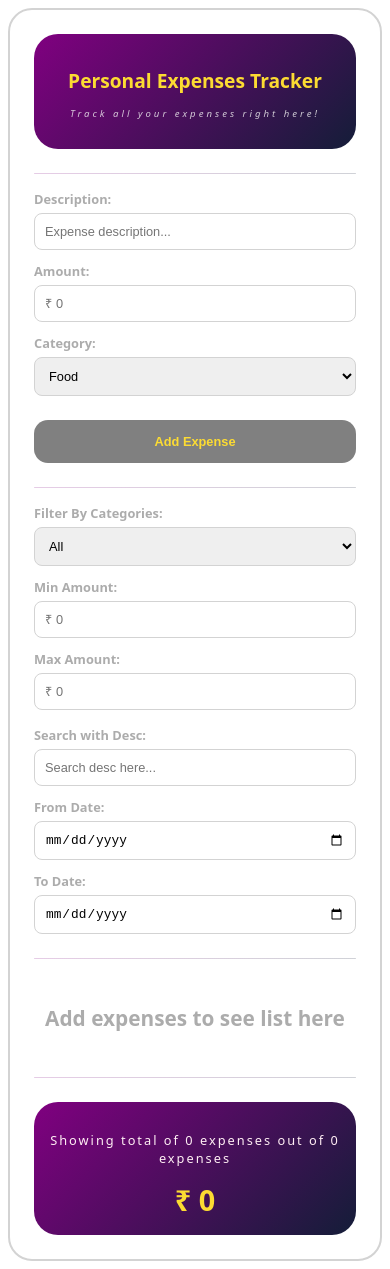
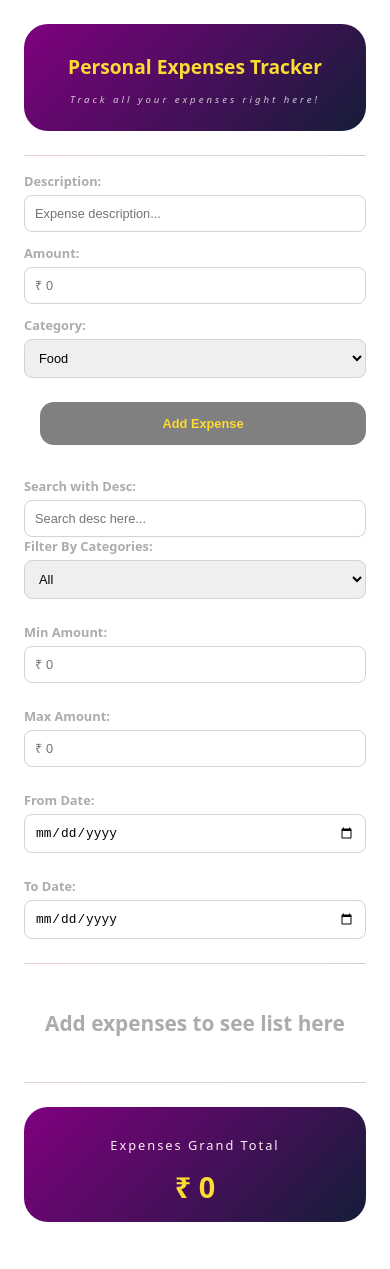
Before and after one commit to avtarsingh99/expense-tracker, a React (Vite) app: page / in a window 390 px wide. After the commit the page ends 1246 px from the top, so only its background shows below. Built offline with nearby package versions, Linux system fonts and the light colour scheme.

Commit message:
responsivness fixed

```diff
--- a/src/App.css
+++ b/src/App.css
@@ -1,7 +1,6 @@
 .app {
-  margin: 0 auto;
-  padding: 24px;
-  max-width: 900px;
+  margin: 0;
+  max-width: 100vw;
   font-family:
     system-ui,
     -apple-system,
@@ -15,13 +14,12 @@
     "Helvetica Neue",
     sans-serif;
   box-sizing: border-box;
-  border: 2px solid lightgrey;
   border-radius: 24px;
 }
 
 header {
   background: linear-gradient(135deg, purple, #141d38);
-  padding: 20px;
+  padding: 16px;
   border-radius: 24px;
   text-align: center;
 }
@@ -48,32 +46,66 @@ header p {
   opacity: 0.2;
 }
 
+.main {
+  display: flex;
+  gap: 32px;
+  align-items: flex-start;
+}
+
+.sidebar {
+  max-width: 360px;
+  padding: 20px;
+  display: flex;
+  flex-direction: column;
+  border-right: 1px solid lightgrey;
+}
+
+.content {
+  margin-top: 20px;
+}
+
+.search-group {
+  display: flex;
+  justify-content: space-between;
+}
+
+.filters-group {
+  display: flex;
+  justify-content: space-between;
+  gap: 24px;
+}
+
 /* Expense form */
 .top-group {
   display: flex;
-  justify-content: space-between;
-  margin-top: 16px;
+  flex-direction: column;
+  gap: 20px;
 }
 
-.top-group label {
+.input-group label {
   display: block;
   font-weight: bold;
   color: #acacac;
 }
 
-.top-group input,
-select {
+.input-group {
+  width: 100%;
+}
+
+.input-group input,
+.input-group select {
   padding: 12px;
   border-radius: 14px;
   border: 2px solid lightgrey;
   font-size: 1rem;
   margin-top: 5px;
   box-sizing: border-box;
-  width: 220px;
+  width: 100%;
 }
 
 .bottom-group {
   margin-top: 24px;
+  margin-left: 16px;
 }
 
 .add-btn {
@@ -103,6 +135,7 @@ select {
 .empty-state {
   display: flex;
   justify-content: center;
+  align-items: center;
   font-weight: bold;
   font-size: 1.3rem;
   color: #acacac;
@@ -110,21 +143,49 @@ select {
 
 .expenses-grid {
   display: grid;
-  grid-template-columns: repeat(auto-fit, minmax(min(200px, 100%/3), 1fr));
+  grid-template-columns: repeat(4, 1fr);
   gap: 16px;
-}
-
-.expenses-grid {
   margin-top: 24px;
 }
 
 .expense-card {
   display: flex;
   justify-content: space-between;
-  border: 1px solid #3447aa;
   background: white;
   padding: 12px;
   border-radius: 12px;
+  box-shadow: 1px 1px 2px rgba(0, 0, 0, 0.1);
+  transition: box-shadow 0.2s ease;
+  width: 100%;
+  box-sizing: border-box;
+}
+
+.expense-card.food {
+  border-left: 4px solid #f59e0b;
+}
+
+.expense-card.travel {
+  border-left: 4px solid #3b82f6;
+}
+
+.expense-card.shopping {
+  border-left: 4px solid #ec4899;
+}
+
+.expense-card.bill {
+  border-left: 4px solid #000000;
+}
+
+.expense-card.entertainment {
+  border-left: 4px solid #10b981;
+}
+
+.expense-card.other {
+  border-left: 4px solid #6b7280;
+}
+
+.expense-card:hover {
+  box-shadow: 0 2px 4px rgba(0, 0, 0, 0.3);
 }
 
 .expense-left-part {
@@ -140,12 +201,30 @@ select {
 }
 
 .category {
-  background-color: #3447aa;
   color: #ffeef4;
   padding: 4px 12px;
   width: fit-content;
   border-radius: 14px;
   font-size: small;
+}
+
+.category.food {
+  background-color: #f59e0b;
+}
+.category.travel {
+  background-color: #3b82f6;
+}
+.category.shopping {
+  background-color: #ec4899;
+}
+.category.entertainment {
+  background-color: #10b981;
+}
+.category.bill {
+  background-color: #000000;
+}
+.category.other {
+  background-color: #6b7280;
 }
 
 .date {
@@ -158,13 +237,53 @@ select {
   display: flex;
   flex-direction: column;
   justify-content: space-between;
-  align-items: center;
+  align-items: flex-end;
 }
 
 .amount {
   font-weight: bold;
   font-size: 1.8rem;
   color: #3447aa;
+}
+
+.btn-group {
+  display: flex;
+  justify-content: space-between;
+  gap: 12px;
+}
+
+.edit-btn {
+  padding: 6px 16px;
+  border-radius: 8px;
+  background: rgb(223, 223, 223);
+  color: #3a3a3a;
+  border: none;
+  font-size: 0.8rem;
+  font-weight: bold;
+  cursor: pointer;
+  transition: all 0.2s ease-in-out;
+}
+
+.edit-btn:hover {
+  background: #3a3a3a;
+  color: rgb(223, 223, 223);
+}
+
+.save-btn {
+  padding: 6px 16px;
+  border-radius: 8px;
+  background-color: rgb(192, 248, 192);
+  color: green;
+  border: none;
+  font-size: 0.8rem;
+  font-weight: bold;
+  cursor: pointer;
+  transition: all 0.2s ease-in-out;
+}
+
+.save-btn:hover {
+  background: green;
+  color: white;
 }
 
 .delete-btn {
@@ -176,12 +295,22 @@ select {
   font-size: 0.8rem;
   font-weight: bold;
   cursor: pointer;
-  transition: all 0.3s ease-in-out;
+  transition: all 0.2s ease-in-out;
 }
 
-.delete-btn:hover{
+.delete-btn:hover {
   background: crimson;
   color: white;
+}
+
+/* Edit card inputs */
+.edit-input,
+.edit-select {
+  padding: 6px;
+  border-radius: 10px;
+  border: 1px solid lightgrey;
+  font-size: 0.9rem;
+  max-width: 100px;
 }
 
 /* Total expenses */
@@ -211,7 +340,8 @@ select {
   justify-content: center;
 }
 
-.clear-storage, .clear-btn {
+.clear-storage,
+.clear-btn {
   padding: 8px 18px;
   border-radius: 8px;
   border: none;
@@ -221,17 +351,77 @@ select {
   cursor: pointer;
 }
 
-.clear-storage:hover, .clear-btn:hover{
+.clear-storage:hover,
+.clear-btn:hover {
   background: #acacac;
 }
 
 @media (max-width: 768px) {
+
+  .app {
+    padding: 16px;
+  }
+  .main {
+    display: flex;
+    flex-direction: column;
+    pad: 12px;
+  }
+
+  .sidebar {
+    width: 100%;
+    padding: 0;
+    border-right: none;
+    max-width: 100%;
+  }
+
+  .content {
+    margin-top: 0;
+    width: 100%;
+  }
+
   header h1 {
     font-size: 1.2rem;
   }
 
   header p {
     font-size: 0.6rem;
+  }
+
+  .search-group {
+    display: flex;
+    flex-direction: column;
+    gap: 20px;
+  }
+
+  .filters-group {
+    display: flex;
+    flex-direction: column;
+  }
+
+  .expenses-grid {
+    display: flex;
+    flex-direction: column;
+    gap: 16px;
+  }
+
+  .desc {
+    font-size: 12px;
+  }
+
+  .category {
+    font-size: 12px;
+  }
+
+  .date {
+    font-size: 12px;
+  }
+
+  .amount {
+    font-size: 1.3rem;
+  }
+
+  .delete-btn {
+    font-size: 12px;
   }
 
   .top-group {
@@ -241,12 +431,13 @@ select {
     margin-top: 16px;
   }
 
-  .top-group label {
+  .input-group label {
     font-size: 0.8rem;
   }
 
-  .top-group input,
-  select {
+
+  .input-group input,
+  .input-group select {
     padding: 10px;
     border-radius: 8px;
     border: 1px solid lightgrey;
@@ -254,23 +445,23 @@ select {
     width: 100%;
   }
 
-  .add-btn{
+  .add-btn {
     font-size: 0.8rem;
   }
 
-  .summary{
+  .summary {
     padding: 16px;
   }
 
-  .summary p{
+  .summary p {
     font-size: 0.8rem;
   }
 
-  .total-amount{
+  .total-amount {
     font-size: 1.8rem;
   }
 
-  .clear-storage{
+  .clear-storage {
     font-size: x-small;
   }
 }
--- a/src/App.jsx
+++ b/src/App.jsx
@@ -7,6 +7,7 @@ function App() {
 
   const {
     expenses,
+    setExpenses,
     addExpense,
     removeExpense,
     getTotalAmount,
@@ -22,6 +23,12 @@ function App() {
   const [description, setDescription] = useState('');
   const [amount, setAmount] = useState('');
   const [category, setCategory] = useState('food');
+  const [editingCardId, setEditingCardId] = useState(null);
+  const [editingCardData, setEditingCardData] = useState({
+    description: '',
+    category: '',
+    amount: ''
+  });
 
   const categories = ['all', 'food', 'travel', 'shopping', 'bill', 'entertainment', 'other']
 
@@ -46,6 +53,41 @@ function App() {
     setCategory('food')
   }
 
+  const startEditing = (expense) => {
+    setEditingCardId(expense.id);
+
+    setEditingCardData({
+      description: expense.description,
+      category: expense.category,
+      amount: expense.amount
+    });
+  }
+
+  const saveEditData = () => {
+
+    setExpenses(prevExpenses =>
+      prevExpenses.map(expense =>
+        expense.id === editingCardId ?
+          {
+            ...expense,
+            ...editingCardData,
+            amount: parseInt(editingCardData.amount, 10)
+          } : expense
+      )
+    );
+
+    setEditingCardId(null)
+  }
+
+  const cancelEditData = () => {
+    setEditingCardId(null)
+    setEditingCardData({
+      description: '',
+      category: '',
+      amount: ''
+    })
+  }
+
   return (
     <div className='app'>
       <header>
@@ -56,7 +98,9 @@ function App() {
       <div className='line'></div>
 
       <main>
+        <div className='main'>
 
+          <div className='sidebar'>
             <form className='add-form' onSubmit={handleSubmit}>
               <div className='top-group'>
                 <div className='input-group'>
@@ -96,11 +140,37 @@ function App() {
                 <button className='add-btn' disabled={!description.trim() || !amount}>Add Expense</button>
               </div>
             </form>
-
+            {expenses.length > 0 ? (
+              <>
                 <div className='line'></div>
 
+                <div className='footer'>
+                  <button onClick={clearExpenses} className='clear-storage'>Remove All Local Storage</button>
+                </div>
+              </>
+            ) :
+              ''}
+          </div>
+
+          <div className='content'>
             <div className='filters-section'>
-          <div className='top-group'>
+              <div className='search-group'>
+                <div className='input-group'>
+                  <label>Search with Desc: </label>
+                  <input
+                    type='text'
+                    placeholder='Search desc here...'
+                    value={filters.searchTerm}
+                    onChange={(e) => updateFilter("searchTerm", e.target.value)}
+                  />
+                </div>
+                {filterSummary.hasActiveFilters && (
+                  <div className='bottom-group'>
+                    <button onClick={clearFilters} className='clear-btn'>Clear Filters ({filterSummary.activeFiltersCount})</button>
+                  </div>
+                )}
+              </div>
+              <div className='filters-group'>
                 <div className='input-group'>
                   <label>Filter By Categories: </label>
                   <select
@@ -130,17 +200,6 @@ function App() {
                     onChange={(e) => updateFilter("maxAmount", e.target.value)}
                   />
                 </div>
-          </div>
-          <div className='top-group'>
-            <div className='input-group'>
-              <label>Search with Desc: </label>
-              <input
-                type='text'
-                placeholder='Search desc here...'
-                value={filters.searchTerm}
-                onChange={(e) => updateFilter("searchTerm", e.target.value)}
-              />
-            </div>
                 <div className='input-group'>
                   <label>From Date:</label>
                   <input
@@ -159,13 +218,9 @@ function App() {
                 </div>
               </div>
               {filterSummary.hasActiveFilters && (
-            <div className='bottom-group'>
-              {console.log("Date: ", filters.dateFrom)}
-              <button onClick={clearFilters} className='clear-btn'>Clear Filters ({filterSummary.activeFiltersCount})</button>
-            </div>
+                <p>Showing {filteredExpenses.length} {filteredExpenses.length > 1 ? 'expenses' : 'expense'} out of {expenses.length} expenses </p>
               )}
             </div>
-
             <div className='line'></div>
 
             <div className='expenses-grid'>
@@ -175,17 +230,55 @@ function App() {
                 </div>
               ) : (
                 filteredExpenses.map(expense => (
-              <div key={expense.description} className='expense-card'>
+
+                  expense.id === editingCardId ? (
+                    <div key={expense.id} className={`${expense.category} expense-card`}>
+
+                      <div className='expense-left-part'>
+                        <input
+                          className='edit-input'
+                          type='text'
+                          placeholder='Expense desc here'
+                          value={editingCardData.description}
+                          onChange={(e) => setEditingCardData(prev => ({ ...prev, description: e.target.value }))}
+                        />
+                        <select className='edit-select' value={editingCardData.category} onChange={(e) => setEditingCardData(prev => ({ ...prev, category: e.target.value }))}>
+                          {categories.slice(1).map(category => (
+                            <option key={category} value={category}>{category.charAt(0).toUpperCase() + category.slice(1)}</option>
+                          ))}
+                        </select>
+                      </div>
+                      <div className='expense-right-part'>
+                        <input
+                          className='edit-input'
+                          type='number'
+                          placeholder='₹ 0'
+                          value={editingCardData.amount}
+                          onChange={(e) => setEditingCardData(prev => ({ ...prev, amount: e.target.value }))}
+                        />
+                        <div className='btn-group'>
+                          <button className='save-btn' onClick={saveEditData}>Save</button>
+                          <button className='delete-btn' onClick={cancelEditData}>Cancel</button>
+                        </div>
+                      </div>
+
+                    </div>
+                  ) : (
+                    <div key={expense.id} className={`${expense.category} expense-card`}>
                       <div className='expense-left-part'>
                         <div className='desc'>{expense.description}</div>
-                  <div className='category'>{expense.category.charAt(0).toUpperCase() + expense.category.slice(1)}</div>
+                        <div className={`${expense.category} category`}>{expense.category.charAt(0).toUpperCase() + expense.category.slice(1)}</div>
                         <div className='date'>{expense.date}</div>
                       </div>
                       <div className='expense-right-part'>
                         <div className='amount'>₹ {expense.amount}</div>
+                        <div className='btn-group'>
+                          <button onClick={(e) => startEditing(expense)} className='edit-btn'>Edit</button>
                           <button onClick={(e) => removeExpense(expense.id)} className='delete-btn'>Delete</button>
                         </div>
                       </div>
+                    </div>
+                  )
                 ))
               )}
             </div>
@@ -193,20 +286,12 @@ function App() {
             <div className='line'></div>
 
             <div className='summary'>
-          <p>Showing total of {filteredExpenses.length} expenses out of {expenses.length} expenses </p>
+              <p>Expenses Grand Total</p>
               <div className='total-amount'>₹ {getTotalAmount}</div>
             </div>
+          </div>
 
-        {expenses.length > 0 ? (
-          <>
-            <div className='line'></div>
-
-            <div className='footer'>
-              <button onClick={clearExpenses} className='clear-storage'>Remove All Local Storage</button>
         </div>
-          </>
-        ) :
-          ''}
       </main>
     </div>
   )
--- a/src/hooks/useExpenses.js
+++ b/src/hooks/useExpenses.js
@@ -16,15 +16,22 @@ const useExpenses = () => {
     }
 
     const removeExpense = (id) => {
-        setExpenses(prevExpenses => prevExpenses.filter(expense => expense.id !== id))
+
+        const confirmDelete = window.confirm("Are you sure you want to delete this expense ?");
+
+        if (confirmDelete) {
+            setExpenses(prevExpenses => prevExpenses.filter(expense => expense.id !== id))
+        }
+
     }
 
-    const getTotalAmount = useMemo(()=> {
-        return expenses.reduce((sum, expense)=> sum + expense.amount, 0);
+    const getTotalAmount = useMemo(() => {
+        return expenses.reduce((sum, expense) => sum + expense.amount, 0);
     }, [expenses])
 
     return {
         expenses,
+        setExpenses,
         addExpense,
         removeExpense,
         getTotalAmount,
```
Lines whose indentation alone changed are shown as unchanged.
